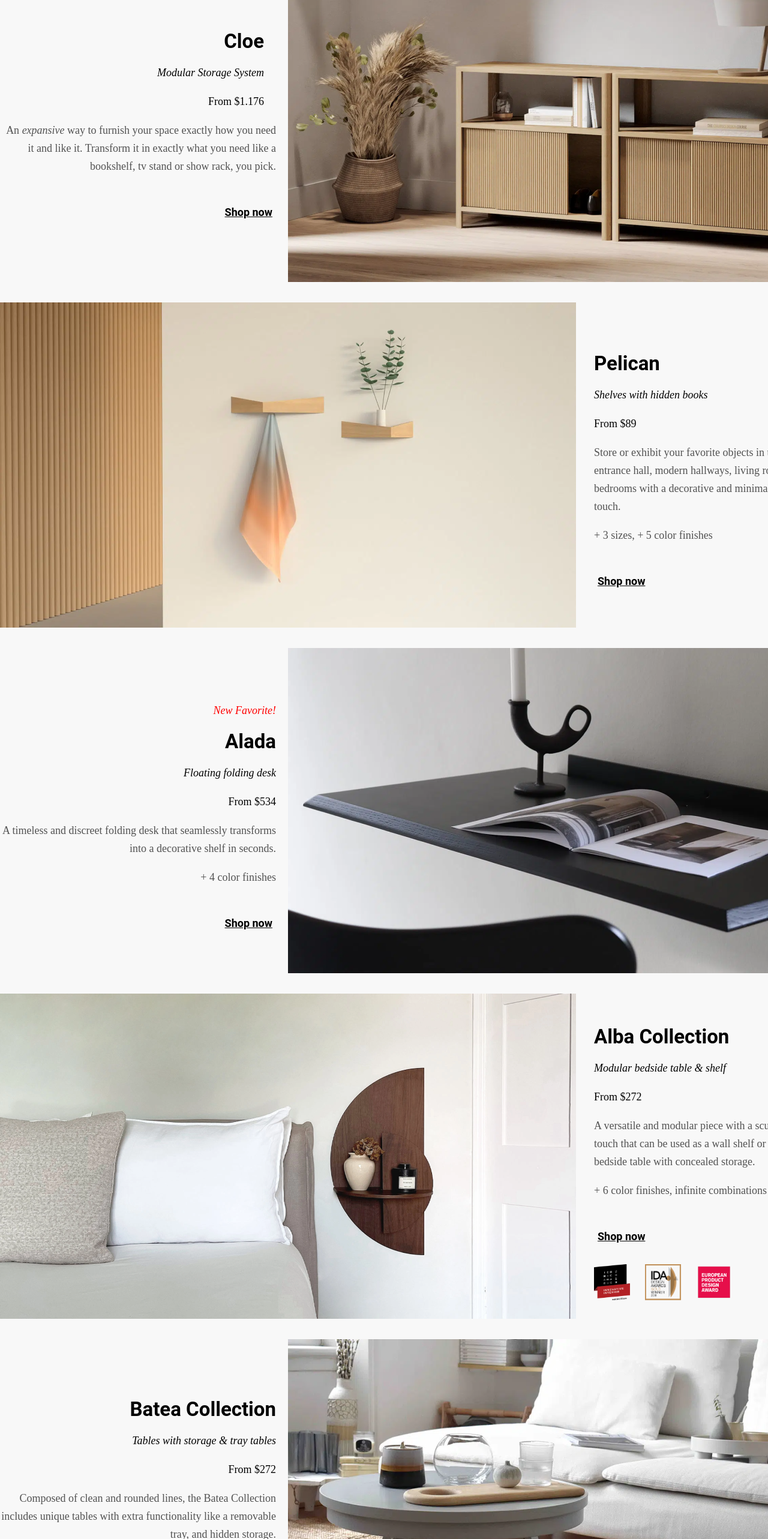
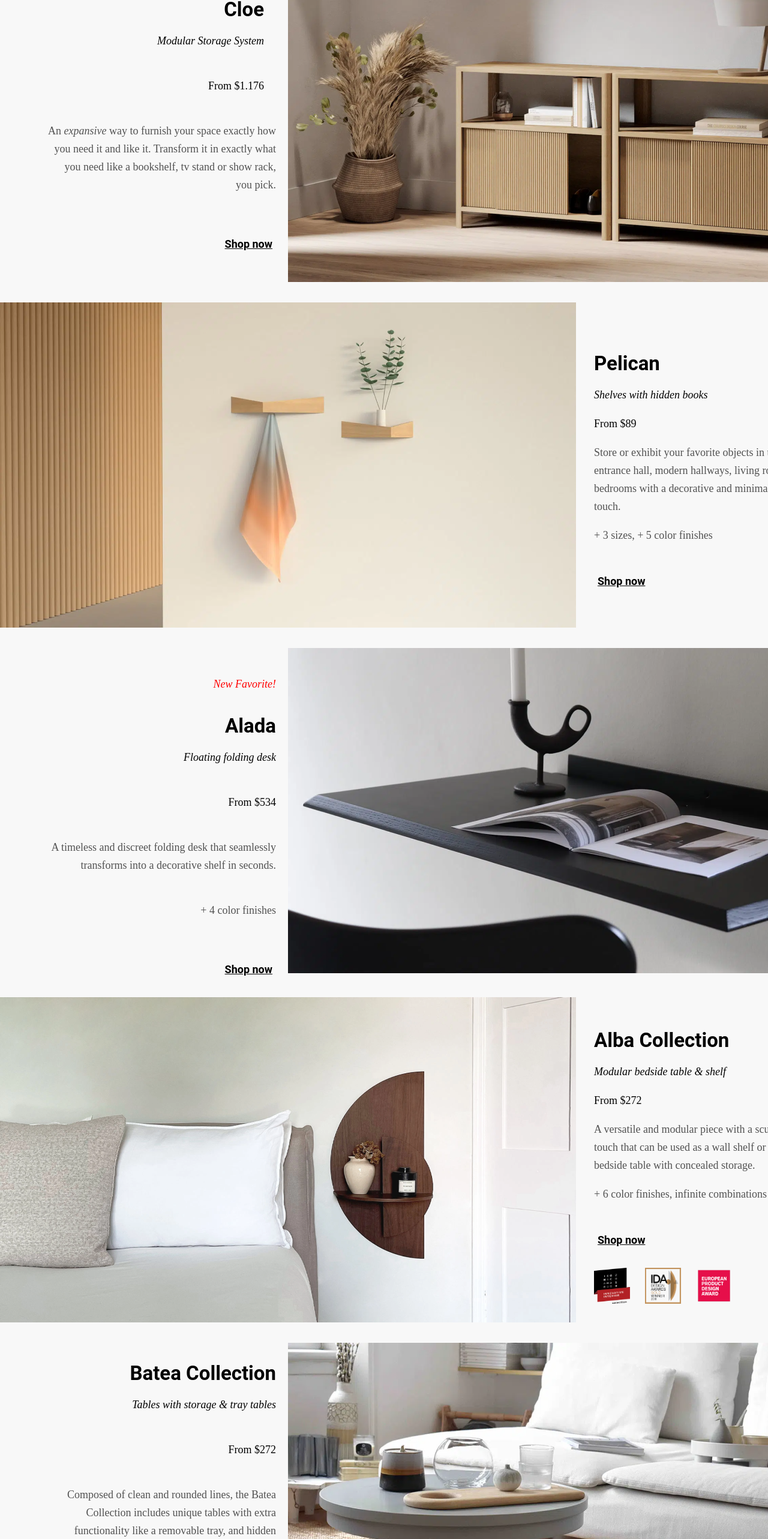
Before and after one commit to hellomeerim/Woodendot, a plain HTML site: page index.html in a window 1280 px wide. Shown: the part 1435-4000 px from the top of the page at 60% size. Drawn offline with Linux system fonts and the light colour scheme; files whose address does not match are found by name.

Commit message:
fix: changed some p

```diff
--- a/style.css
+++ b/style.css
@@ -202,6 +202,7 @@ nav a{
 	font-size: 18px;
 	text-align: left;
 	text-align: right;
+	 margin: 45px 0 40px 77px;
 	/*width: 360px;*/
 }
 .textgrey{
@@ -252,6 +253,7 @@ nav a{
 .three p{
 	font-size: 18px;
 	width: 360px ;
+
 }
 button{
 	font-size: 18px;
@@ -309,6 +311,7 @@ button{
 	font-size: 18px;
 	text-align: left;
 	text-align: right;
+	 margin: 45px 0 40px 77px;
 	/*width: 360px;*/
 }
 .textgrey3{
@@ -405,6 +408,7 @@ SELF PRACTICE */
 	font-size: 18px;
 	text-align: left;
 	text-align: right;
+	 margin: 45px 0 40px 77px;
 	/*width: 360px;*/
 }
 .textgrey4{
@@ -554,7 +558,6 @@ SELF PRACTICE */
 	font-size: 20px;
 	font-family: url(Cardo);
 	color: #454545;
-	margin-top: 120px;
 	margin-bottom: 40px;
 }
 /*FOOTER*/
```
